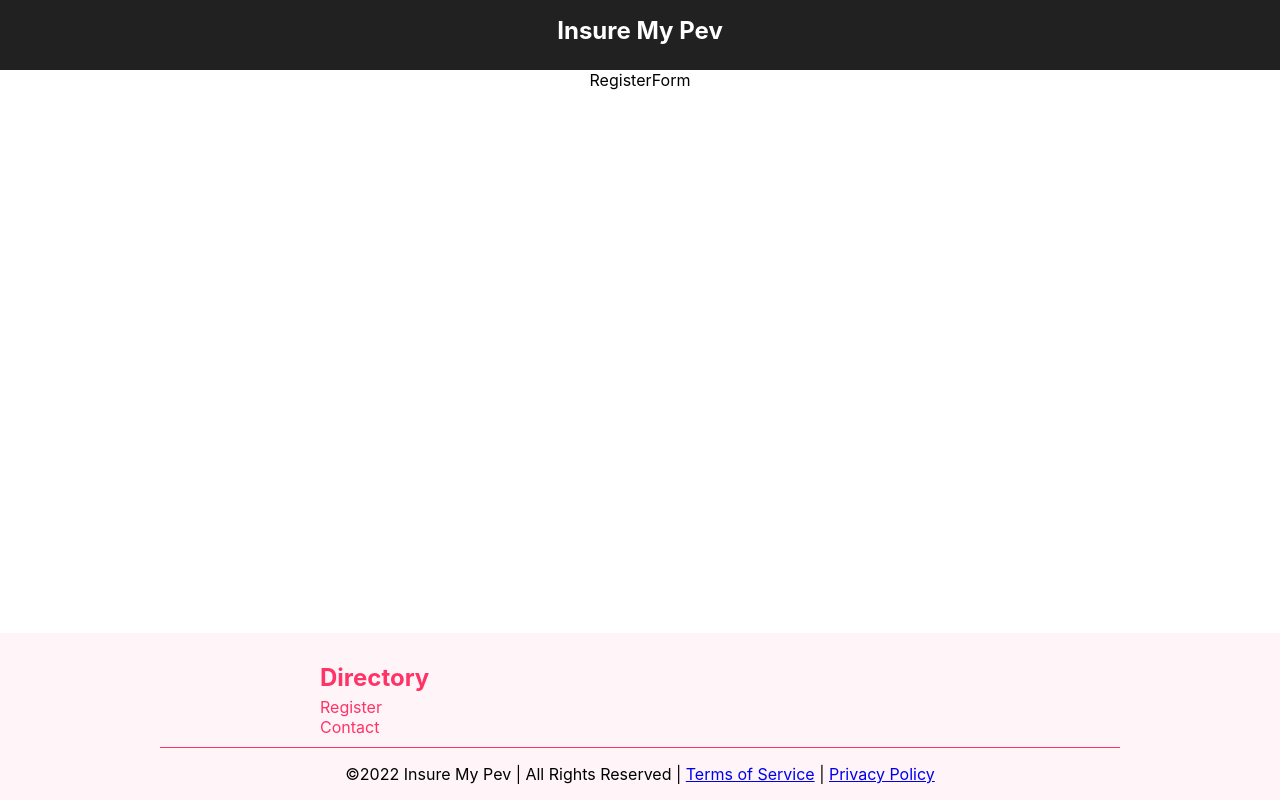
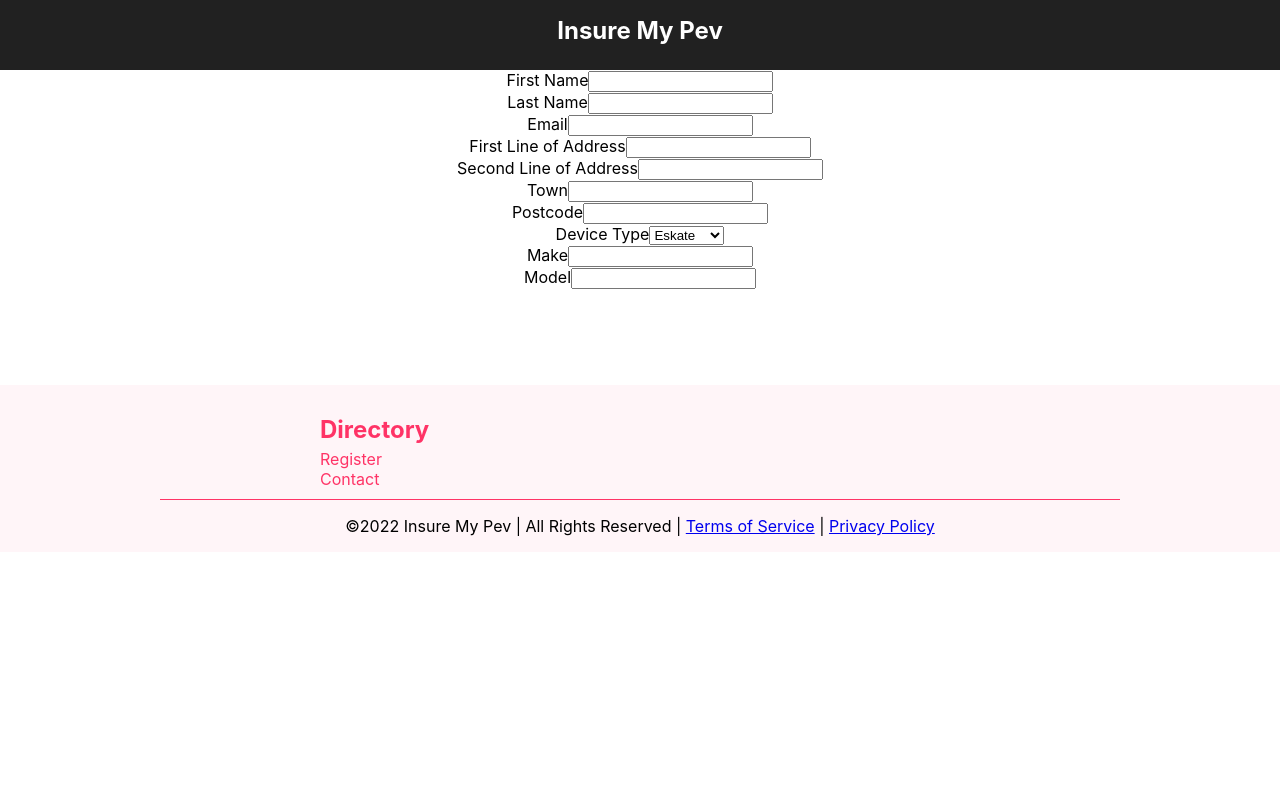
Before and after one commit to maxcramer/imp, a React (Create React App) app: page /register in a window 1280 px wide. Built offline with nearby package versions, Linux system fonts and the light colour scheme.

Commit message:
setting up basics for registration form

```diff
--- a/src/App.js
+++ b/src/App.js
@@ -5,7 +5,7 @@ import { BrowserRouter as Router, Routes, Route } from "react-router-dom";
 import Nav from "./components/Nav/Nav";
 import Home from "./Pages/Home";
 import Footer from "./components/Footer/Footer";
-import RegisterForm from "./components/RegisterForm/RegisterForm";
+import Register from "./Pages/Register";
 import Error from "./Pages/Error";
 
 function App() {
@@ -15,7 +15,7 @@ function App() {
         <Nav />
         <Routes>
           <Route path="/" element={<Home />} />
-          <Route path="/register" element={<RegisterForm />} />
+          <Route path="/register" element={<Register />} />
           <Route path="*" element={<Error />} />
         </Routes>
         <Footer />
--- /dev/null
+++ b/src/Pages/Register.js
@@ -0,0 +1,13 @@
+import React from "react";
+
+import RegisterForm from "../components/RegisterForm/RegisterForm";
+
+const Register = () => {
+  return (
+    <div>
+      <RegisterForm />
+    </div>
+  );
+};
+
+export default Register;
--- a/src/components/Footer/footer.css
+++ b/src/components/Footer/footer.css
@@ -6,7 +6,6 @@
   display: flex;
   flex-direction: column;
   justify-content: space-around;
-  position: fixed;
   bottom: 0;
   left: 0;
 }
--- a/src/components/RegisterForm/RegisterForm.js
+++ b/src/components/RegisterForm/RegisterForm.js
@@ -1,7 +1,57 @@
 import React from "react";
 
 const RegisterForm = () => {
-  return <div>RegisterForm</div>;
+  return (
+    <div>
+      <form action="">
+        <div>
+          <label htmlFor="">First Name</label>
+          <input type="text" />
+        </div>
+        <div>
+          <label htmlFor="">Last Name</label>
+          <input type="text" />
+        </div>
+        <div>
+          <label htmlFor="">Email</label>
+          <input type="email" />
+        </div>
+        <div>
+          <label htmlFor="">First Line of Address</label>
+          <input type="text" />
+        </div>
+        <div>
+          <label htmlFor="">Second Line of Address</label>
+          <input type="text" />
+        </div>
+        <div>
+          <label htmlFor="">Town</label>
+          <input type="text" />
+        </div>
+        <div>
+          <label htmlFor="">Postcode</label>
+          <input type="text" />
+        </div>
+        <div>
+          <label htmlFor="">Device Type</label>
+          <select name="vehicle" id="vehicle">
+            <option value="">Eskate</option>
+            <option value="">Ebike</option>
+            <option value="">EUC</option>
+            <option value="">Escooter</option>
+          </select>
+        </div>
+        <div>
+          <label htmlFor="">Make</label>
+          <input type="text" />
+        </div>
+        <div>
+          <label htmlFor="">Model</label>
+          <input type="text" />
+        </div>
+      </form>
+    </div>
+  );
 };
 
 export default RegisterForm;
```
